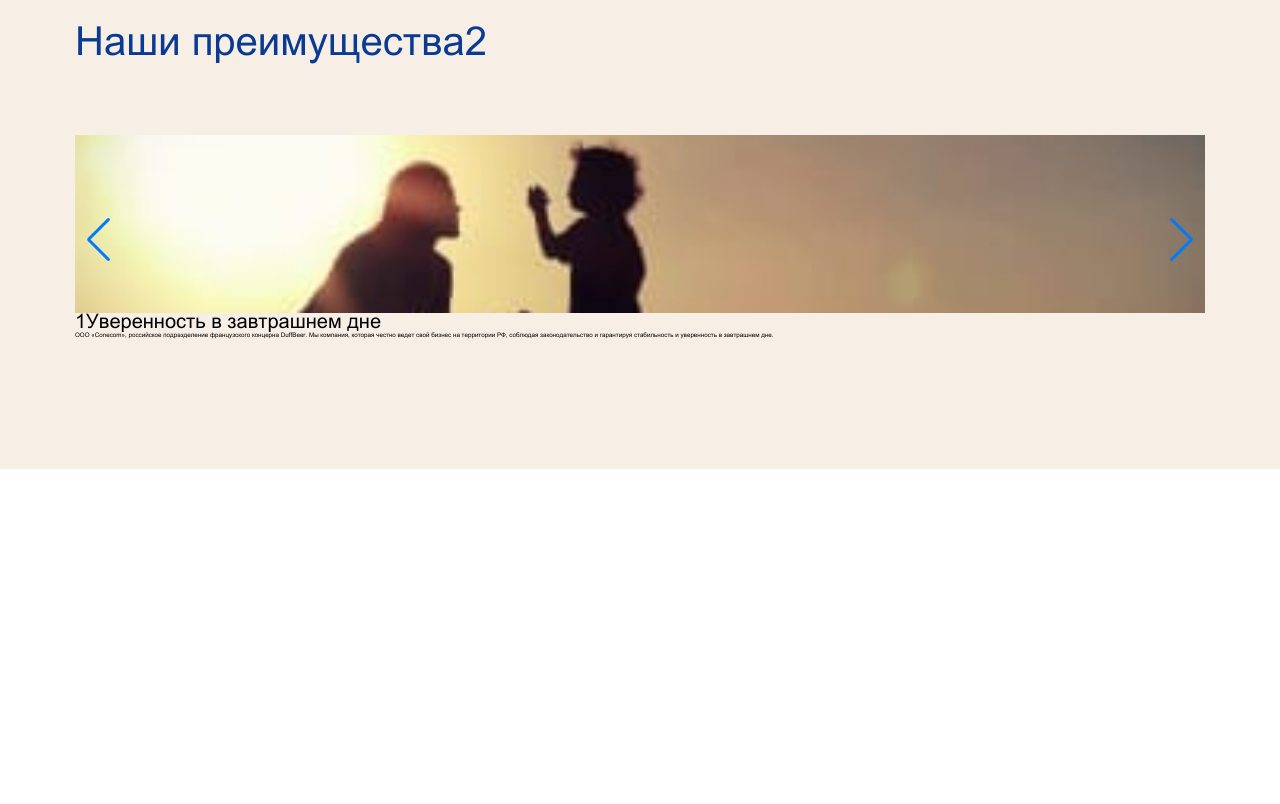
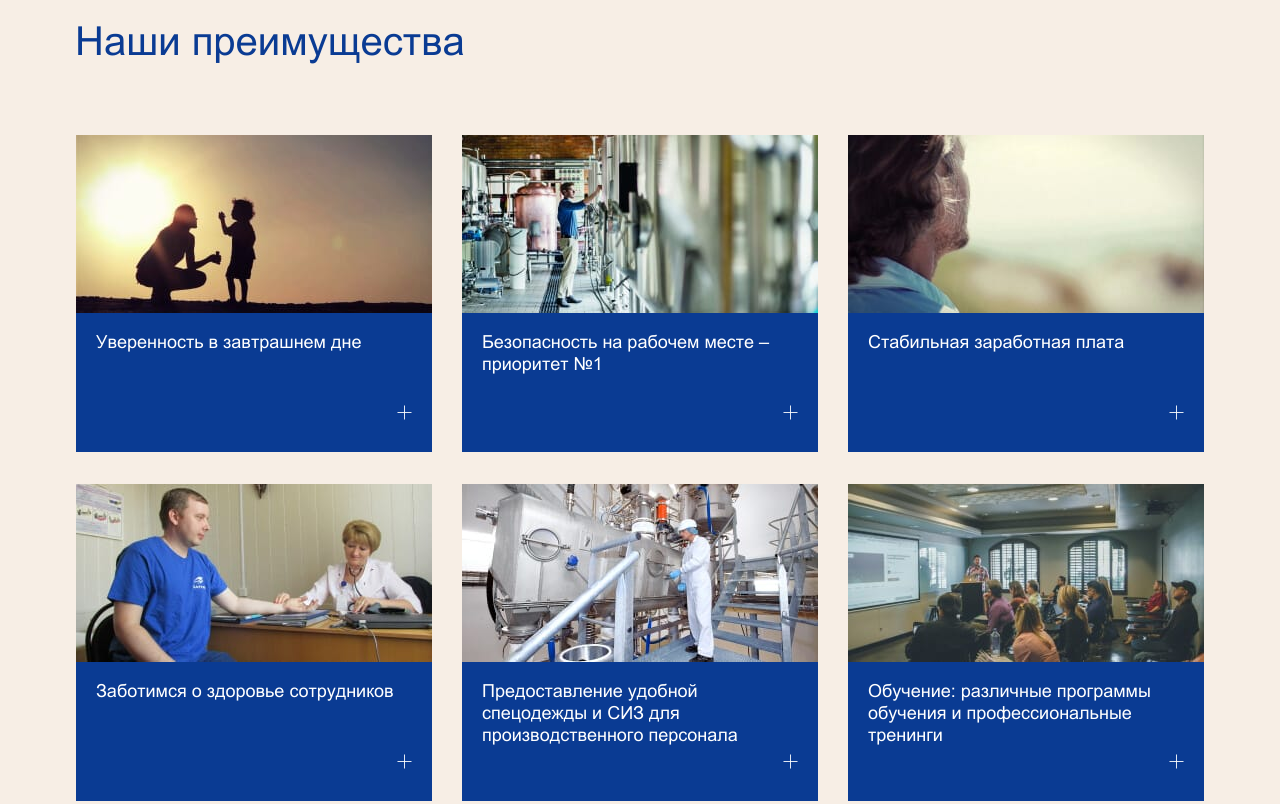
Before and after one commit to YaroslavaSabitova/conecom-project, a plain HTML site: page src/index.html in a window 1280 px wide. Shown: the part 1980-2784 px from the top of the page. Before the commit the page ends 2449 px from the top, so only its background shows below. Drawn offline with nearby package versions, Linux system fonts and the light colour scheme; files that its build step writes are made by us from their sources; files whose address does not match are found by name; a web font is replaced by a local one.

Commit message:
fixes advantages swiper

```diff
--- a/src/index.html
+++ b/src/index.html
@@ -137,10 +137,10 @@
 
             <section class="advantages">
                 <div class="container">
-                    <h2 class="advantages__title">Наши преимущества2</h2>
-                    <div class="swiper js-swiper">
-                        <div class="swiper-wrapper">
-                            <div class="swiper-slide">
+                    <h2 class="advantages__title">Наши преимущества</h2>
+                    <div class="swiper js_advantages-swiper">
+                        <div class="swiper-wrapper advantages__list">
+                            <div class="swiper-slide advantages__item">
                                 <picture>
                                     <source
                                         media="(min-width: 1250px)"
@@ -153,11 +153,13 @@
                                         alt="img1"
                                         class="advantages__item-img" />
                                 </picture>
-                                <div>
-                                    <p style="font-size: 20px">1Уверенность в завтрашнем дне</p>
-
-                                    <div class=" ">
-                                        <p class="">
+                                <div class="advantages__item-info">
+                                    <p class="advantages__item-text">
+                                        Уверенность в завтрашнем дне
+                                    </p>
+                                    <button class="advantages__item-button cross js_cross"></button>
+                                    <div class="advantages__item_additional js_hidden_text">
+                                        <p class="advantages__item_additional-text">
                                             ООО «Conecom», российское подразделение французского
                                             концерна DuffBeer. Мы компания, которая честно ведет
                                             свой бизнес на территории РФ, соблюдая законодательство
@@ -167,7 +169,7 @@
                                     </div>
                                 </div>
                             </div>
-                            <div class="swiper-slide">
+                            <div class="swiper-slide advantages__item">
                                 <picture>
                                     <source
                                         media="(min-width: 1250px)"
@@ -180,13 +182,13 @@
                                         alt="img2"
                                         class="advantages__item-img" />
                                 </picture>
-                                <div class="">
-                                    <p style="font-size: 20px">
+                                <div class="advantages__item-info">
+                                    <p class="advantages__item-text">
                                         Безопасность на рабочем месте – приоритет №1
                                     </p>
-                                    <button class=""></button>
-                                    <div class="">
-                                        <p class="">
+                                    <button class="advantages__item-button cross js_cross"></button>
+                                    <div class="advantages__item_additional js_hidden_text">
+                                        <p class="advantages__item_additional-text">
                                             Вопросам безопасности и качества пищевой продукции в
                                             нашей компании уделяется повышенное внимание. Все
                                             производства группы DuffBeer в России постоянно работают
@@ -197,7 +199,7 @@
                                     </div>
                                 </div>
                             </div>
-                            <div class="swiper-slide">
+                            <div class="swiper-slide advantages__item">
                                 <picture>
                                     <source
                                         media="(min-width: 1250px)"
@@ -210,11 +212,11 @@
                                         alt="img3"
                                         class="advantages__item-img" />
                                 </picture>
-                                <div class="">
-                                    <p style="font-size: 20px">Стабильная заработная плата</p>
-                                    <button></button>
-                                    <div class=" ">
-                                        <p class="">
+                                <div class="advantages__item-info">
+                                    <p class="advantages__item-text">Стабильная заработная плата</p>
+                                    <button class="advantages__item-button cross js_cross"></button>
+                                    <div class="advantages__item_additional js_hidden_text">
+                                        <p class="advantages__item_additional-text">
                                             Мы обеспечиваем нашим сотрудникам стабильную заработную
                                             плату в соответствии с рынком региона. Средний стаж
                                             работы в нашей компании – 7 лет.
@@ -222,7 +224,7 @@
                                     </div>
                                 </div>
                             </div>
-                            <div class="swiper-slide">
+                            <div class="swiper-slide advantages__item">
                                 <picture>
                                     <source
                                         media="(min-width: 1250px)"
@@ -235,11 +237,13 @@
                                         alt="img4"
                                         class="advantages__item-img" />
                                 </picture>
-                                <div class="">
-                                    <p style="font-size: 20px">Заботимся о здоровье сотрудников</p>
-                                    <button class=""></button>
-                                    <div class=" ">
-                                        <p class="">
+                                <div class="advantages__item-info">
+                                    <p class="advantages__item-text">
+                                        Заботимся о здоровье сотрудников
+                                    </p>
+                                    <button class="advantages__item-button cross js_cross"></button>
+                                    <div class="advantages__item_additional js_hidden_text">
+                                        <p class="advantages__item_additional-text">
                                             Каждый сотрудник в нашей компании обеспечен полисом
                                             добровольного медицинского страхования. Кроме того, на
                                             каждом заводе есть медицинский пункт для сотрудников.
@@ -249,7 +253,7 @@
                                     </div>
                                 </div>
                             </div>
-                            <div class="swiper-slide">
+                            <div class="swiper-slide advantages__item">
                                 <picture>
                                     <source
                                         media="(min-width: 1250px)"
@@ -262,21 +266,21 @@
                                         alt="img5"
                                         class="advantages__item-img" />
                                 </picture>
-                                <div class="">
-                                    <p style="font-size: 20px">
+                                <div class="advantages__item-info">
+                                    <p class="advantages__item-text">
                                         Предоставление удобной спецодежды и СИЗ для
                                         производственного персонала
                                     </p>
-                                    <button class=""></button>
-                                    <div class="">
-                                        <p class="">
+                                    <button class="advantages__item-button cross js_cross"></button>
+                                    <div class="advantages__item_additional js_hidden_text">
+                                        <p class="advantages__item_additional-text">
                                             Мы предоставляем удобные СИЗ и спецодежду и в случае
                                             износа или порчи обмениваются на новые.
                                         </p>
                                     </div>
                                 </div>
                             </div>
-                            <div class="swiper-slide">
+                            <div class="swiper-slide advantages__item">
                                 <picture>
                                     <source
                                         media="(min-width: 1250px)"
@@ -289,14 +293,14 @@
                                         alt="img6"
                                         class="advantages__item-img" />
                                 </picture>
-                                <div class="">
-                                    <p style="font-size: 20px">
+                                <div class="advantages__item-info">
+                                    <p class="advantages__item-text">
                                         Обучение: различные программы обучения и профессиональные
                                         тренинги
                                     </p>
-                                    <button class=""></button>
-                                    <div class=" ">
-                                        <p class="">
+                                    <button class="advantages__item-button cross js_cross"></button>
+                                    <div class="advantages__item_additional js_hidden_text">
+                                        <p class="advantages__item_additional-text">
                                             Мы уделяем много внимания развитию наших сотрудников. В
                                             компании работает Внутренний центр обучений и ежегодно
                                             проводится большое количество обучающих мероприятий как
@@ -306,7 +310,7 @@
                                     </div>
                                 </div>
                             </div>
-                            <div class="swiper-slide">
+                            <div class="swiper-slide advantages__item">
                                 <picture>
                                     <source
                                         media="(min-width: 1250px)"
@@ -319,13 +323,13 @@
                                         alt="img7"
                                         class="advantages__item-img" />
                                 </picture>
-                                <div class="">
-                                    <p style="font-size: 20px">
+                                <div class="advantages__item-info">
+                                    <p class="advantages__item-text">
                                         Возможности для реализации творческого потенциала
                                     </p>
-                                    <button class=""></button>
-                                    <div class=" ">
-                                        <p class="">
+                                    <button class="advantages__item-button cross js_cross"></button>
+                                    <div class="advantages__item_additional js_hidden_text">
+                                        <p class="advantages__item_additional-text">
                                             Мы ставим перед собой амбициозные и интересные цели, а
                                             реализация задач является командной работой сотрудников
                                             из различных подразделений. Мы также принимаем активное
@@ -335,7 +339,7 @@
                                     </div>
                                 </div>
                             </div>
-                            <div class="swiper-slide">
+                            <div class="swiper-slide advantages__item">
                                 <picture>
                                     <source
                                         media="(min-width: 1250px)"
@@ -348,13 +352,13 @@
                                         alt="img8"
                                         class="advantages__item-img" />
                                 </picture>
-                                <div class="">
-                                    <p style="font-size: 20px">
+                                <div class="advantages__item-info">
+                                    <p class="advantages__item-text">
                                         Мы - семейная компания и любим проводить время вместе
                                     </p>
-                                    <button class=""></button>
-                                    <div class=" ">
-                                        <p class="">
+                                    <button class="advantages__item-button cross js_cross"></button>
+                                    <div class="advantages__item_additional js_hidden_text">
+                                        <p class="advantages__item_additional-text">
                                             Ежегодно мы проводим корпоративные мероприятия не только
                                             для наших сотрудников, но и для семей наших сотрудников.
                                             А корпоративные подарки для детей сотрудников – наша
@@ -363,7 +367,7 @@
                                     </div>
                                 </div>
                             </div>
-                            <div class="swiper-slide">
+                            <div class="swiper-slide advantages__item">
                                 <picture>
                                     <source
                                         media="(min-width: 1250px)"
@@ -376,30 +380,28 @@
                                         alt="img9"
                                         class="advantages__item-img" />
                                 </picture>
-                                <div class="">
-                                    <p style="font-size: 20px">
+                                <div class="advantages__item-info">
+                                    <p class="advantages__item-text">
                                         Мы - социально ответственная компания и заботимся об
                                         окружающих
                                     </p>
-                                    <button class=""></button>
-                                    <div class=" ">
-                                        <p class="">
-                                            Наша миссия лежит в основе
-                                            социально-корпоративной ответственности. Мы ведем свою
-                                            деятельность в соответствии с тремя основными правилами:
-                                            мы заботимся о людях; наша деятельность устойчива по
-                                            своей природе; мы заботимся об окружающей среде.
+                                    <button class="advantages__item-button cross js_cross"></button>
+                                    <div class="advantages__item_additional js_hidden_text">
+                                        <p class="advantages__item_additional-text">
+                                            Наша миссия лежит в основе социально-корпоративной
+                                            ответственности. Мы ведем свою деятельность в
+                                            соответствии с тремя основными правилами: мы заботимся о
+                                            людях; наша деятельность устойчива по своей природе; мы
+                                            заботимся об окружающей среде.
                                         </p>
                                     </div>
                                 </div>
                             </div>
                         </div>
-
-                        <div class="swiper-pagination"></div>
-
-                        <div class="swiper-button-prev"></div>
-                        <div class="swiper-button-next"></div>
                     </div>
+                    <div class="swiper-button-prev advantages__swiper-btn_prev"></div>
+                    <div class="swiper-button-next advantages__swiper-btn_next"></div>
+                    <div class="swiper-pagination advantages__swiper-pagination"></div>
                 </div>
             </section>
         </main>
--- a/src/scss/components/advantages.scss
+++ b/src/scss/components/advantages.scss
@@ -24,6 +24,7 @@
 
         @media (max-width: 610px) {
             max-width: 290px;
+            padding: 0 15px;
         }
     }
 
@@ -51,8 +52,7 @@
             text-align: center;
         }
 
-        @media (max-width: 291px) {
-            margin-left: 15px;
+        @media (max-width: 355px) {
             text-align: left;
         }
     }
@@ -68,27 +68,33 @@
         }
 
         @media (max-width: 929px) {
-            flex-wrap: nowrap;
-            gap: 0;
+            flex-wrap: unset;
+            justify-content: unset;
+            gap: unset;
         }
     }
 
     &__item {
         position: relative;
-        // width: 356px !important;
-        // height: 317px !important;
+        width: 356px !important;
+        height: 317px !important;
         background-color: var(--color-accent-blue);
         overflow: hidden;
 
-        // @media (max-width: 1250px) {
-        //     width: 260px !important;
-        //     height: 343px !important;
-        // }
+        @media (max-width: 1250px) {
+            width: 260px !important;
+            height: 343px !important;
+        }
 
-        // @media (max-width: 929px) {
-        //     width: 260px !important;
-        //     height: 284px !important;
-        // }
+        @media (max-width: 929px) {
+            width: 270.5px !important;
+            height: 284px !important;
+        }
+
+        @media (max-width: 610px) {
+            width: 260px !important;
+            height: 296px !important;
+        }
 
         &-img {
             display: block;
@@ -98,7 +104,6 @@
         }
 
         &-info {
-            position: relative;
             padding: 20px 20px 32px;
         }
 
@@ -152,57 +157,57 @@
     }
 
     &__swiper {
-        @media (max-width: 929px) {
-            width: 100%;
-            height: 100%;
-            overflow: hidden;
-        }
-
         &-pagination,
         &-btn_prev::after,
         &-btn_next::after {
-            // display: none !important;
+            display: none !important;
         }
 
         &-pagination,
         &-btn_prev,
         &-btn_next {
             @media (max-width: 929px) {
-                // display: block !important;
+                display: block !important;
+            }
+        }
+
+        &-btn_prev,
+        &-btn_next {
+            @media (max-width: 929px) {
+                top: 69% !important;
+                transform: translateY(-69%) !important;
+                width: 11px !important;
+                height: 8px !important;
             }
         }
 
         &-btn_prev {
             @media (max-width: 929px) {
-                // left: -20px !important;
-                // width: 11px !important;
-                // height: 8px !important;
+                left: -20px !important;
                 background: url(../img/advantages/prev.svg) center/cover no-repeat !important;
             }
 
             @media (max-width: 355px) {
-                // left: 6px !important;
+                left: 0px !important;
             }
         }
 
         &-btn_next {
             @media (max-width: 929px) {
-                // right: -20px !important;
-                // width: 11px !important;
-                // height: 8px !important;
+                right: -20px !important;
                 background: url(../img/advantages/next.svg) center/cover no-repeat !important;
             }
 
             @media (max-width: 355px) {
-                // right: 0px !important;
+                right: 0px !important;
             }
         }
 
         &-pagination {
             @media (max-width: 929px) {
-                // position: absolute !important;
-                // top: auto !important;
-                // bottom: -16px !important;
+                position: absolute !important;
+                top: auto !important;
+                bottom: -16px !important;
             }
         }
     }
```
Also changed, not shown: dist/js/script.js (+1 -1 lines), index.html (+1 -1 lines), src/js/components/js_swiper.js (+9 -1 lines), dist/css/components/advantages.min.css, dist/css/style.min.css.
